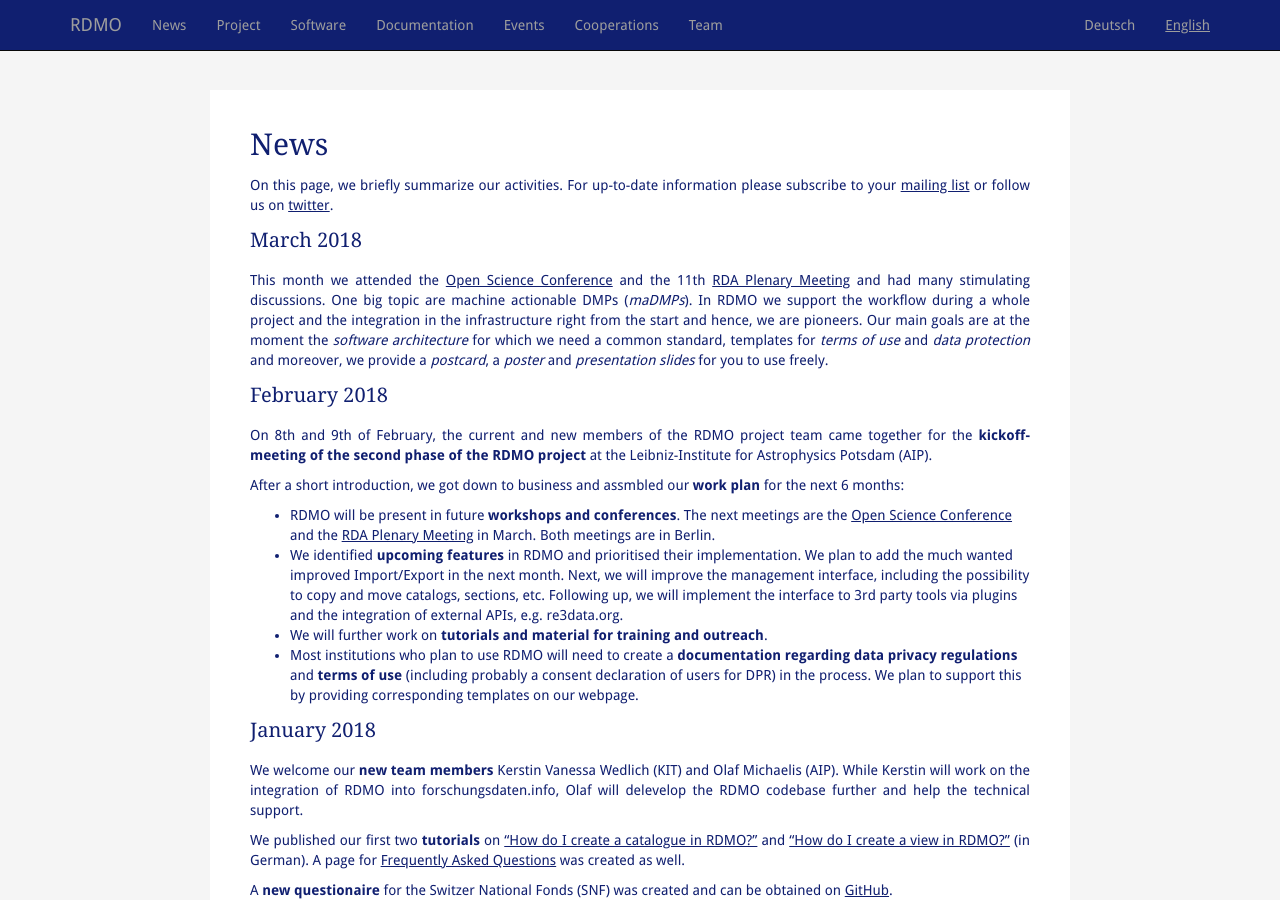
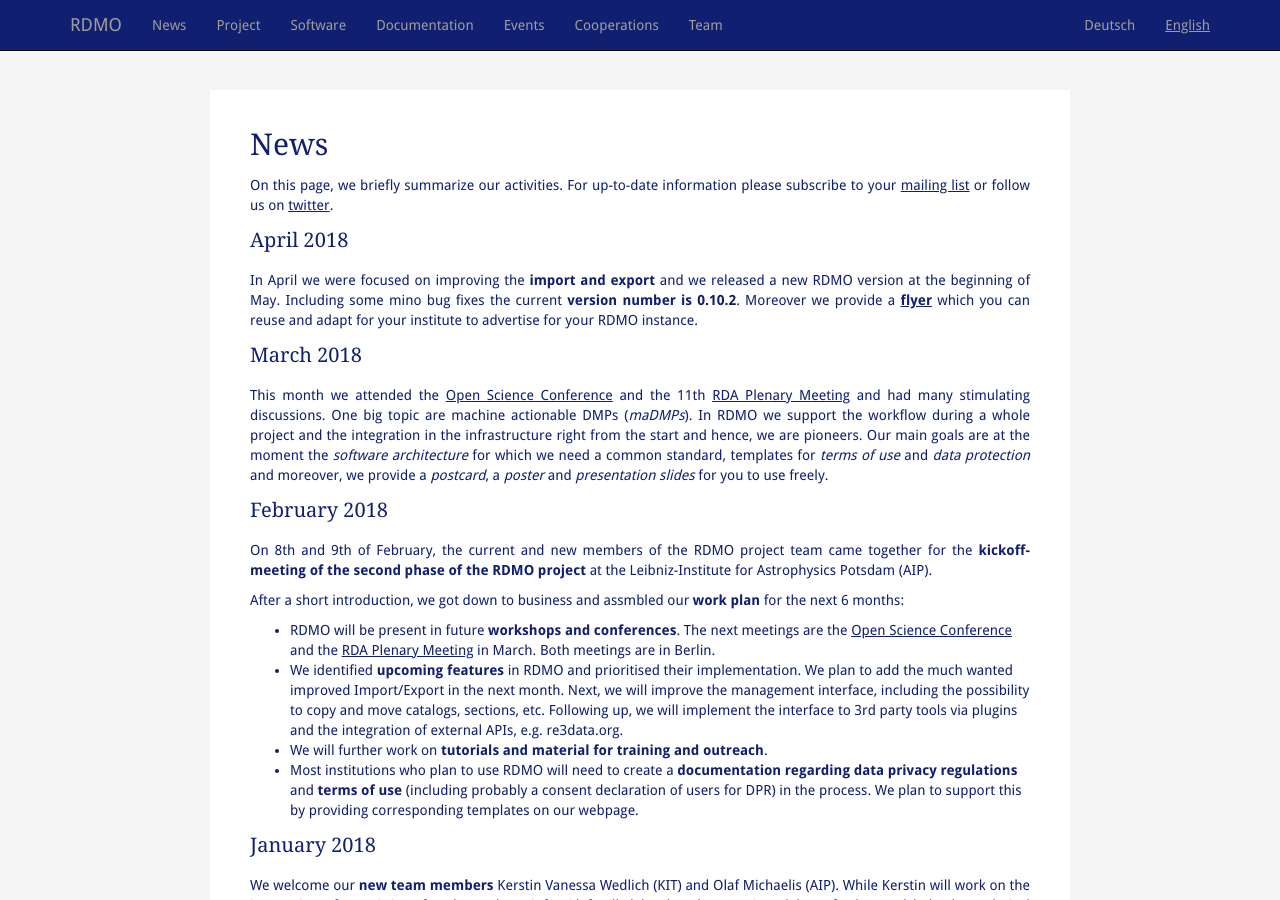
Before and after one commit to rdmorganiser/rdmorganiser.github.io, a Jekyll site: the page built from en/news.md, in a window 1280 px wide and 900 px high. Built offline with Jekyll 4.4.1, drawn with Linux system fonts in a browser that asks for light colours; our own code applies the rules of GitHub Pages for plain Markdown files.

Commit message:
Update news.md

```diff
--- a/en/news.md
+++ b/en/news.md
@@ -9,6 +9,11 @@
 ====
 
 On this page, we briefly summarize our activities. For up-to-date information please subscribe to your [mailing list](https://www.listserv.dfn.de/sympa/info/rdmo) or follow us on [twitter](https://www.twitter.com/rdmorganiser).
+
+April 2018
+----------
+
+In April we were focused on improving the **import and export** and we released a new RDMO version at the beginning of May. Including some mino bug fixes the current **version number is 0.10.2**. Moreover we provide a **[flyer](https://rdmorganiser.github.io/dokumentation/)** which you can reuse and adapt for your institute to advertise for your RDMO instance.
 
 March 2018
 ----------
```
